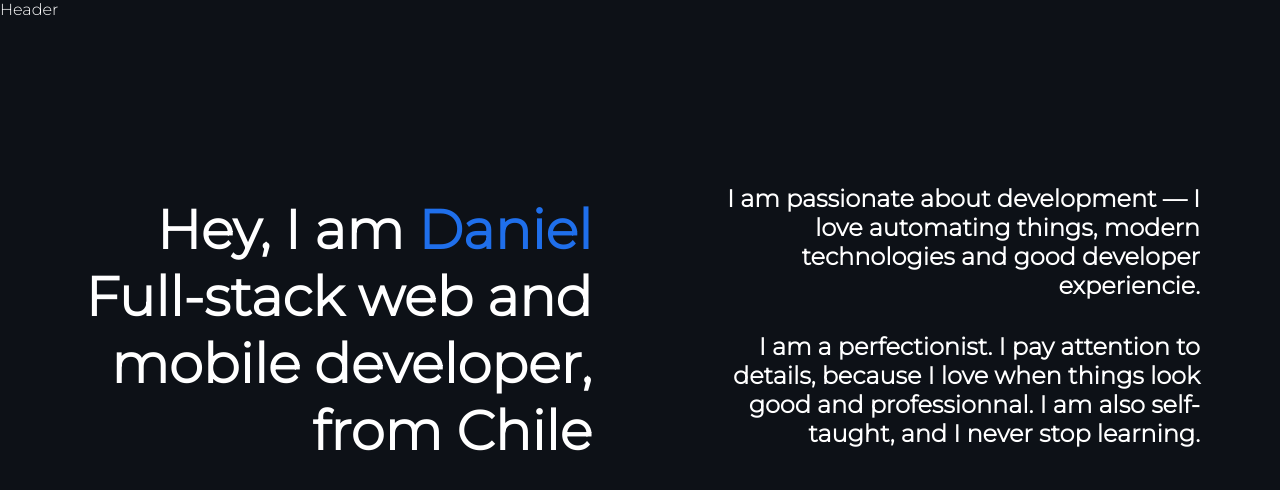
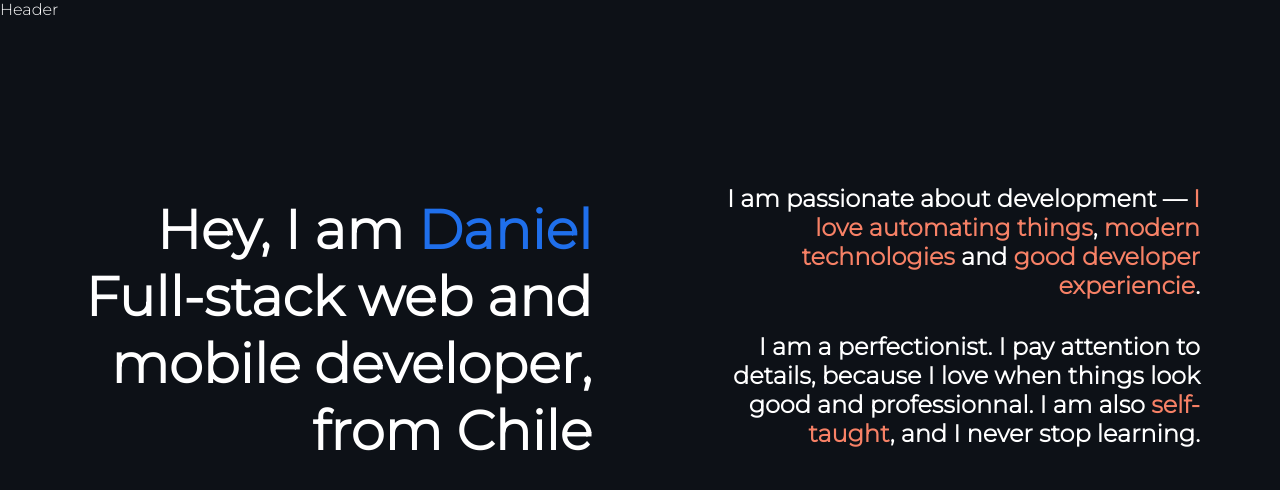
Before and after one commit to danieltadresu/try-app, a React (Create React App) app in the folder academy-web/: page / in a window 1280 px wide. Shown: the top 490 px of the page. Built offline with nearby package versions, Linux system fonts and the light colour scheme.

Commit message:
feat(titles): improve subtitles styles

```diff
--- a/academy-web/src/App.js
+++ b/academy-web/src/App.js
@@ -16,12 +16,15 @@ function App() {
         <div className={classes.Box}>
           <h3 className={classes.SubTitle}>
             I am passionate about development
-            — I love automating things, modern technologies and good developer experiencie.
+            — <span className={classes.SubMarkdown}>I love automating things</span>,
+            <span className={classes.SubMarkdown}> modern technologies</span> and
+            <span className={classes.SubMarkdown}> good developer experiencie</span>.
           </h3>
           <h3 className={classes.SubTitle}>
             I am a perfectionist. I pay attention to details,
             because I love when things look good and professionnal.
-            I am also self-taught, and I never stop learning.
+            I am also <span className={classes.SubMarkdown}>self-taught</span>,
+            and I never stop learning.
           </h3>
         </div>
       </main>
--- a/academy-web/src/App.module.css
+++ b/academy-web/src/App.module.css
@@ -45,4 +45,8 @@
   color: #1f6feb;
   font-weight: 900;
 }
+
+.SubMarkdown {
+  color: #F78166;
+}
 /*** End Main Content ***/
```
